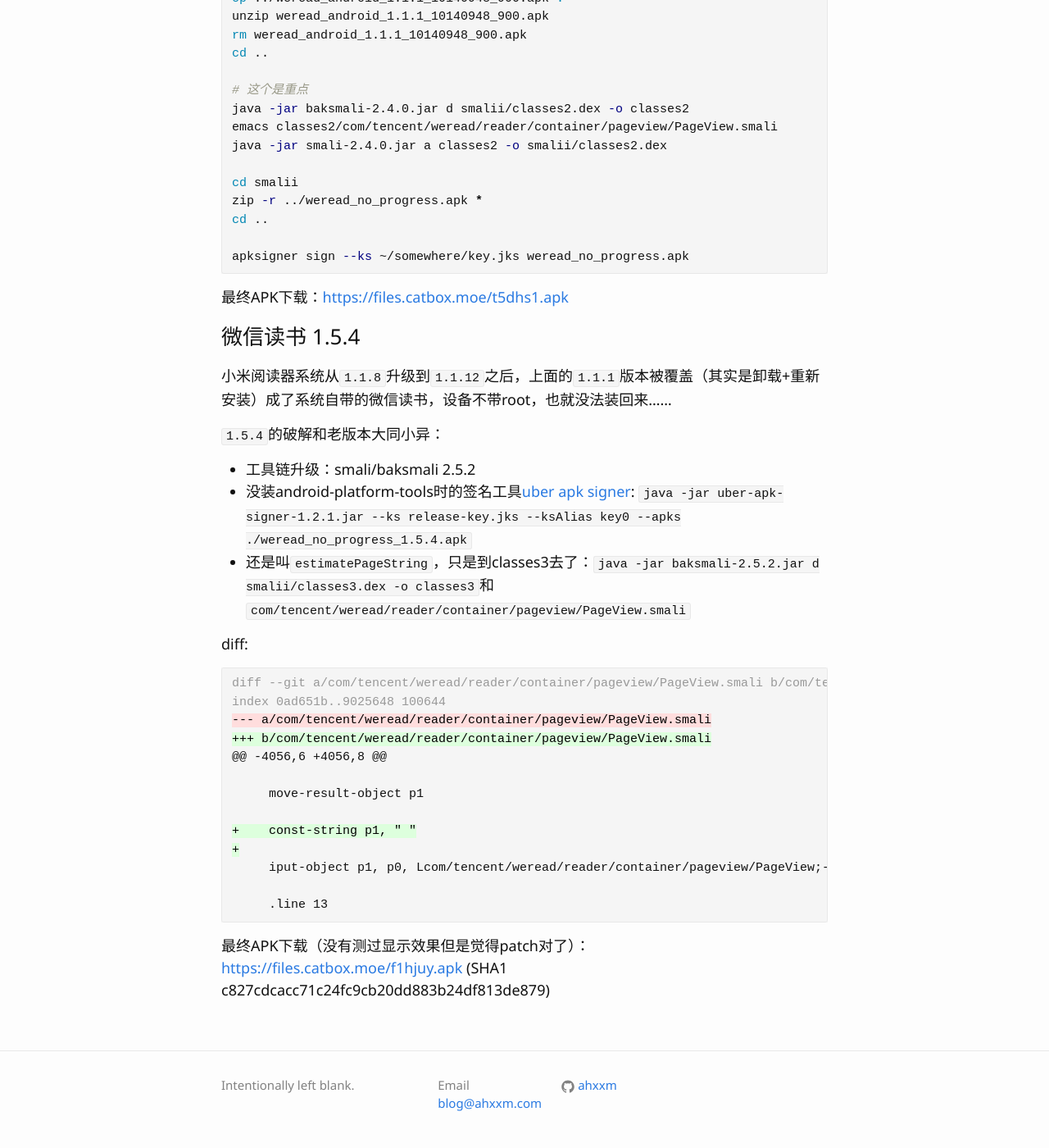
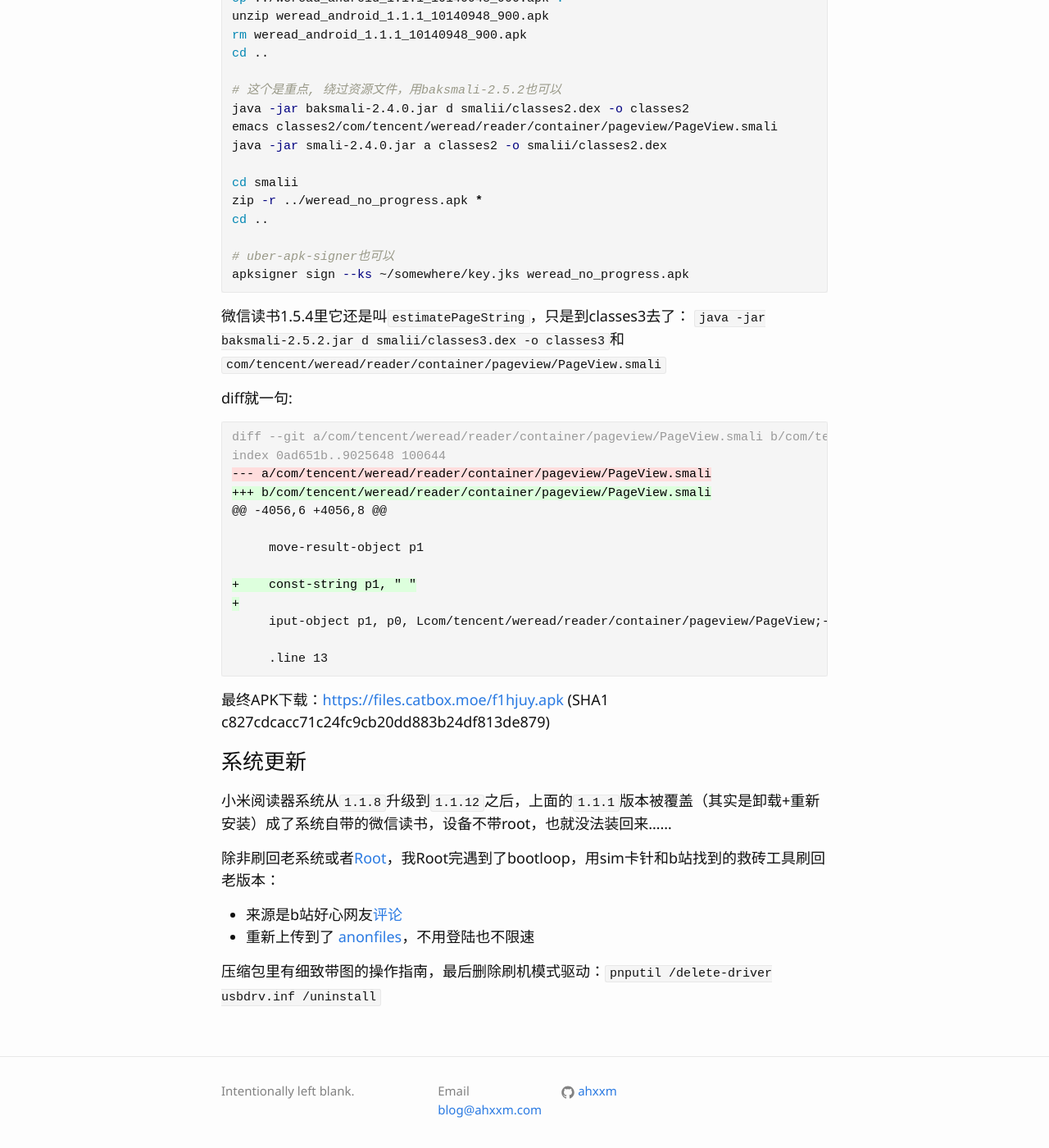
Before and after one commit to ahxxm/ahxxm.github.io, a Jekyll site: the page built from _posts/2020-02-28-weread.md, in a window 1280 px wide and 1400 px high, scrolled down 3140 px. Shown: the whole window at 82% size. Built offline with Jekyll 4.4.1, drawn with Linux system fonts in a browser that asks for light colours; some of the changed text lies outside the part shown.

Commit message:
mireader rollback system version

````diff
--- a/_posts/2020-02-28-weread.md
+++ b/_posts/2020-02-28-weread.md
@@ -55,7 +55,7 @@ unzip weread_android_1.1.1_10140948_900.apk
 rm weread_android_1.1.1_10140948_900.apk
 cd ..
 
-# 这个是重点
+# 这个是重点, 绕过资源文件，用baksmali-2.5.2也可以
 java -jar baksmali-2.4.0.jar d smalii/classes2.dex -o classes2
 emacs classes2/com/tencent/weread/reader/container/pageview/PageView.smali
 java -jar smali-2.4.0.jar a classes2 -o smalii/classes2.dex
@@ -64,22 +64,13 @@ cd smalii
 zip -r ../weread_no_progress.apk *
 cd ..
 
+# uber-apk-signer也可以
 apksigner sign --ks ~/somewhere/key.jks weread_no_progress.apk
 ```
 
-最终APK下载：[https://files.catbox.moe/t5dhs1.apk](https://files.catbox.moe/t5dhs1.apk)
+微信读书1.5.4里它还是叫`estimatePageString`，只是到classes3去了： `java -jar baksmali-2.5.2.jar d smalii/classes3.dex -o classes3`和`com/tencent/weread/reader/container/pageview/PageView.smali`
 
-### 微信读书 1.5.4
-
-小米阅读器系统从`1.1.8`升级到`1.1.12`之后，上面的`1.1.1`版本被覆盖（其实是卸载+重新安装）成了系统自带的微信读书，设备不带root，也就没法装回来……
-
-`1.5.4`的破解和老版本大同小异：
-
-- 工具链升级：smali/baksmali 2.5.2
-- 没装android-platform-tools时的签名工具[uber apk signer](https://github.com/patrickfav/uber-apk-signer): `java -jar uber-apk-signer-1.2.1.jar --ks release-key.jks --ksAlias key0 --apks ./weread_no_progress_1.5.4.apk`
-- 还是叫`estimatePageString`，只是到classes3去了：`java -jar baksmali-2.5.2.jar d smalii/classes3.dex -o classes3`和`com/tencent/weread/reader/container/pageview/PageView.smali`
-
-diff:
+diff就一句:
 
 ```diff
 diff --git a/com/tencent/weread/reader/container/pageview/PageView.smali b/com/tencent/weread/reader/container/pageview/PageView.smali
@@ -97,4 +88,15 @@ index 0ad651b..9025648 100644
      .line 13
 ```
 
-最终APK下载（没有测过显示效果但是觉得patch对了）：[https://files.catbox.moe/f1hjuy.apk](https://files.catbox.moe/f1hjuy.apk) (SHA1 c827cdcacc71c24fc9cb20dd883b24df813de879)
+最终APK下载：[https://files.catbox.moe/f1hjuy.apk](https://files.catbox.moe/f1hjuy.apk) (SHA1 c827cdcacc71c24fc9cb20dd883b24df813de879)
+
+### 系统更新
+
+小米阅读器系统从`1.1.8`升级到`1.1.12`之后，上面的`1.1.1`版本被覆盖（其实是卸载+重新安装）成了系统自带的微信读书，设备不带root，也就没法装回来……
+
+除非刷回老系统或者[Root](http://blog.tntinminecraft.tech/index.php/2023/03/19/__trashed/)，我Root完遇到了bootloop，用sim卡针和b站找到的救砖工具刷回老版本：
+
+- 来源是b站好心网友[评论](https://www.bilibili.com/video/BV1DL4y1i7Ap/?vd_source=f1f78f063d8b038cb7e50162c8f345ca)
+- 重新上传到了 [anonfiles](https://anonfiles.com/6de8v5ldz7/_MiReader_1_1_8_200518_rar)，不用登陆也不限速
+
+压缩包里有细致带图的操作指南，最后删除刷机模式驱动：`pnputil /delete-driver usbdrv.inf /uninstall`
````
